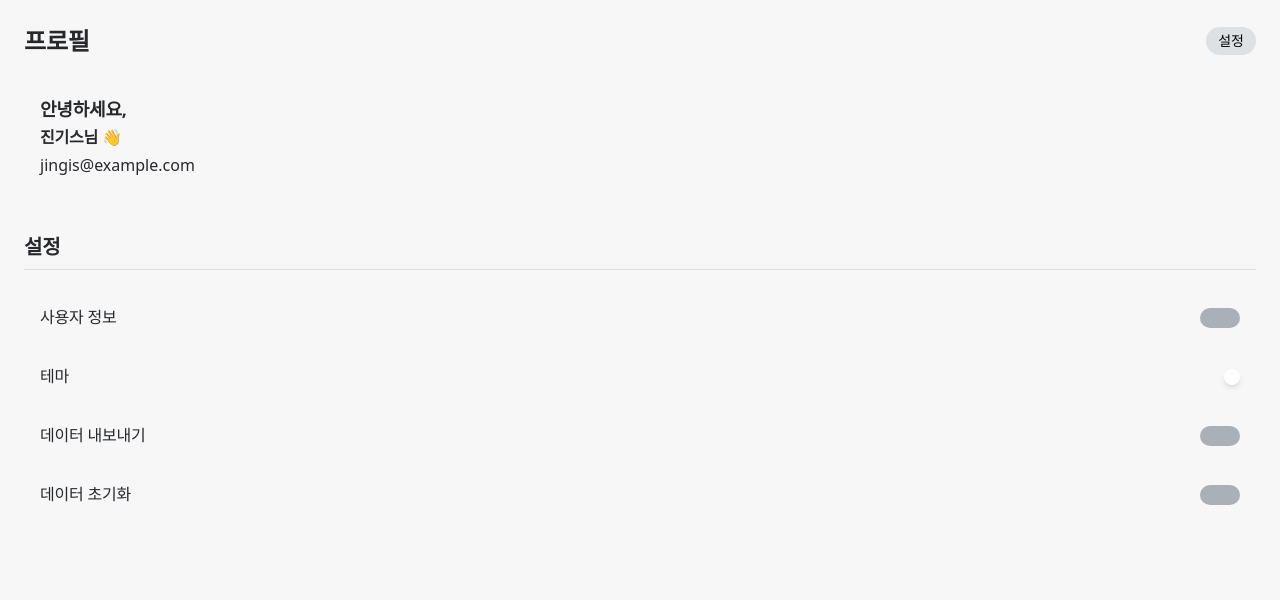
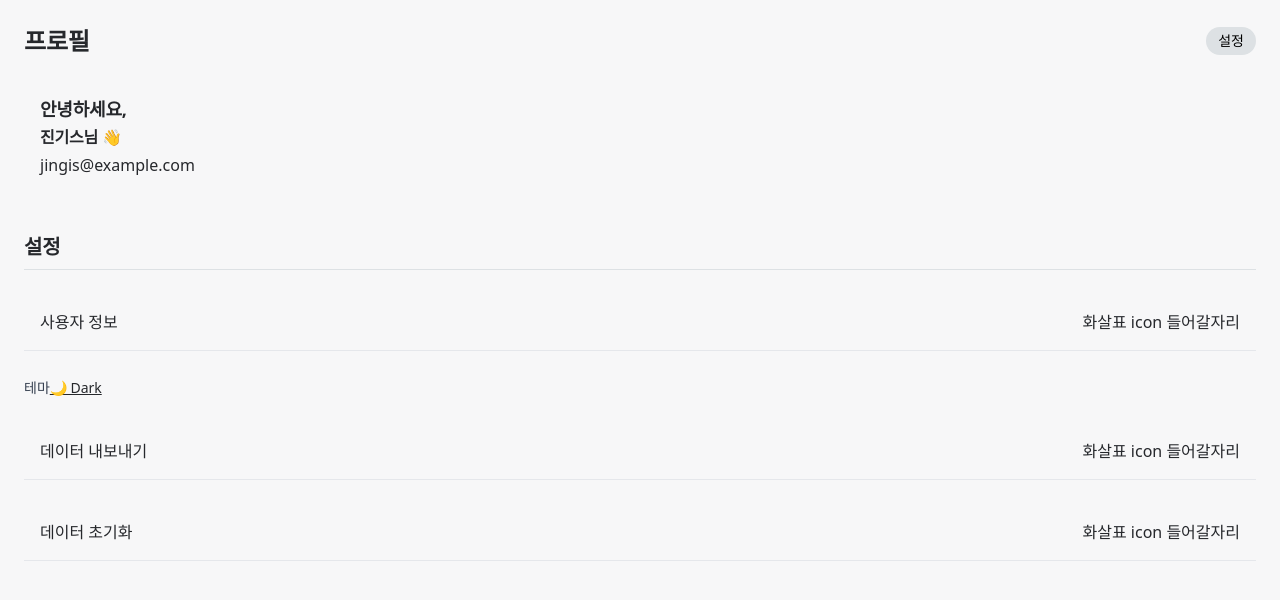
Before and after one commit to JGStudy/MoneyDefenseJGS, a Vue app in the folder MoneyDefenseJGS/: page / in a window 1280 px wide. Shown: the top 600 px of the page. Built offline with nearby package versions, Linux system fonts and the light colour scheme.

Commit message:
Refactor: 라우터 연결되게 코드 수정

```diff
--- a/MoneyDefenseJGS/src/App.vue
+++ b/MoneyDefenseJGS/src/App.vue
@@ -3,30 +3,19 @@
     <router-view />
   </div>
 </template>
-
 <script setup>
 import { useThemeStore } from '@/stores/themeStore'
 import { storeToRefs } from 'pinia'
-import { watchEffect, onMounted } from 'vue' // 상태 가져오기
+import { watch } from 'vue'
+
 const themeStore = useThemeStore()
-const { darkMode } = storeToRefs(themeStore)
+const { darkMode } = storeToRefs(themeStore) // ✅ 이거 하나만 있으면 충분!
 
-// body에도 dark 클래스 반영
-onMounted(() => {
-  document.body.classList.toggle('dark', darkMode.value)
-})
-
-watchEffect(() => {
-  document.body.classList.toggle('dark', darkMode.value)
-})
-
-const isDark = darkMode
+watch(
+  darkMode,
+  (isDark) => {
+    document.body.classList.toggle('dark', isDark)
+  },
+  { immediate: true },
+)
 </script>
-
-<style>
-body {
-  transition:
-    background-color 0.3s ease,
-    color 0.3s ease;
-}
-</style>
--- a/MoneyDefenseJGS/src/components/ThemeToggle.vue
+++ b/MoneyDefenseJGS/src/components/ThemeToggle.vue
@@ -1,26 +1,10 @@
 <template>
-  <label class="inline-flex items-center cursor-pointer">
-    <input
-      type="checkbox"
-      class="sr-only"
-      :checked="modelValue"
-      @change="$emit('update:modelValue', !modelValue)"
-    />
-    <div
-      class="w-10 h-5 bg-kbUi07 rounded-full p-1 flex items-center transition-colors duration-300"
-      :class="{ 'bg-kbPointBlue': modelValue }"
-    >
-      <div
-        class="bg-white w-4 h-4 rounded-full shadow-md transform transition-transform duration-300"
-        :class="{ 'translate-x-5': modelValue }"
-      />
-    </div>
-  </label>
+  <button @click="themeStore.toggleTheme()" class="text-sm underline">
+    {{ themeStore.darkMode ? '☀️ Light' : '🌙 Dark' }}
+  </button>
 </template>
 
 <script setup>
-defineProps({
-  modelValue: Boolean,
-})
-defineEmits(['update:modelValue'])
+import { useThemeStore } from '@/stores/themeStore'
+const themeStore = useThemeStore()
 </script>
--- /dev/null
+++ b/MoneyDefenseJGS/src/components/common/ListSideModal.vue
@@ -0,0 +1,30 @@
+<template>
+  <div>
+    <!-- 리스트 항목 -->
+    <div
+      @click="isOpen = true"
+      class="flex justify-between items-center p-4 border-b cursor-pointer"
+    >
+      <div>{{ label }}</div>
+      <slot name="action" />
+    </div>
+
+    <!-- 리스트 전용 모달 -->
+    <SideModal v-if="isOpen" @close="closeModal">
+      <slot name="modalContent" />
+    </SideModal>
+  </div>
+</template>
+
+<script setup>
+import { ref } from 'vue'
+import SideModal from '@/components/common/SideModal.vue'
+
+defineProps({ label: String })
+
+const isOpen = ref(false)
+
+function closeModal() {
+  isOpen.value = false
+}
+</script>
--- a/MoneyDefenseJGS/src/components/common/RealHeader.vue
+++ b/MoneyDefenseJGS/src/components/common/RealHeader.vue
@@ -19,4 +19,3 @@
   </div>
 </template>
 <script setup></script>
->>>>>>> develop
--- a/MoneyDefenseJGS/src/components/common/SettingListItem.vue
+++ /dev/null
@@ -1,16 +0,0 @@
-<template>
-  <div
-    class="flex justify-between items-center px-4 py-3 bg-kb-ui-10 hover:bg-kb-ui-09 text-kb-ui-02 rounded-xl cursor-pointer transition"
-    @click="$emit('click')"
-  >
-    <span class="text-body02 font-medium">{{ label }}</span>
-    <slot name="action" />
-  </div>
-</template>
-
-<script setup>
-defineProps({
-  label: String,
-})
-defineEmits(['click'])
-</script>
--- a/MoneyDefenseJGS/src/components/common/SideModal.vue
+++ b/MoneyDefenseJGS/src/components/common/SideModal.vue
@@ -1,18 +1,40 @@
 <template>
-  <div class="fixed inset-0 z-50 flex">
-    <!-- 어두운 배경 -->
-    <div class="flex-1 bg-black/40" @click="$emit('close')" />
-
-    <!-- 슬라이드 모달 -->
-    <div
-      class="w-[90%] max-w-md h-full bg-white dark:bg-kbUi02 shadow-xl overflow-auto transition-all duration-300 ease-in-out"
-    >
-      <slot />
-    </div>
+  <div class="kb-modal-wrapper">
+    <div class="kb-modal-overlay" @click="startClose" />
+    <transition name="slide-fade">
+      <div v-if="isVisible" class="kb-modal">
+        <slot />
+        <div class="kb-modal-footer">
+          <button @click="startClose" class="kb-button-secondary">취소</button>
+          <button @click="$emit('save')" class="kb-button-primary">저장</button>
+        </div>
+      </div>
+    </transition>
   </div>
 </template>
 
 <script setup>
-// 필요한 props, emits 등은 아래처럼 추가 가능
-defineEmits(['close'])
+import { ref, onMounted, onBeforeUnmount, nextTick } from 'vue'
+
+const emit = defineEmits(['close', 'save'])
+const isVisible = ref(false)
+
+function startClose() {
+  isVisible.value = false
+}
+
+function handleKeydown(e) {
+  if (e.key === 'Escape') startClose()
+}
+
+onMounted(() => {
+  nextTick(() => {
+    isVisible.value = true
+  })
+  window.addEventListener('keydown', handleKeydown)
+})
+
+onBeforeUnmount(() => {
+  window.removeEventListener('keydown', handleKeydown)
+})
 </script>
--- a/MoneyDefenseJGS/src/pages/SettingsPage.vue
+++ b/MoneyDefenseJGS/src/pages/SettingsPage.vue
@@ -5,40 +5,28 @@
       <h1 class="text-title02 font-bold">프로필</h1>
       <button class="bg-kb-ui-08 text-kb-ui-01 text-sm rounded-full px-3 py-1">설정</button>
     </div>
-
     <!-- 사용자 카드 -->
     <UserInfoCard />
-
     <!-- 설정 제목 -->
     <h2 class="text-title03 font-bold border-b border-kb-ui-08 pb-2">설정</h2>
-
     <!-- 설정 항목 리스트 -->
-    <div class="flex flex-col gap-3">
-      <SettingListItem label="사용자 정보" @click="$router.push('/user-edit')">
-        <template #action>
-          <div class="w-10 h-5 bg-kb-ui-06 rounded-full" />
-        </template>
-      </SettingListItem>
-
-      <SettingListItem label="테마" @click="$emit('open-modal', 'theme')">
-        <template #action>
-          <ThemeToggle :model-value="true" />
-        </template>
-      </SettingListItem>
-
-      <SettingListItem label="데이터 내보내기" @click="$emit('open-modal', 'export')">
-        <template #action>
-          <div class="w-10 h-5 bg-kb-ui-06 rounded-full" />
-        </template>
-      </SettingListItem>
-
-      <SettingListItem label="데이터 초기화" @click="$emit('open-modal', 'reset')">
-        <template #action>
-          <div class="w-10 h-5 bg-kb-ui-06 rounded-full" />
-        </template>
-      </SettingListItem>
+    <!-- 사용자 정보 -->
+    <ListSideModal label="사용자 정보" @click="$router.push('/user-edit')">
+      <template #action> 화살표 icon 들어갈자리 </template>
+    </ListSideModal>
+    <!-- 테마 -->
+    <div>
+      <span class="text-sm font-medium text-gray-700 dark:text-gray-300">테마</span>
+      <ThemeToggle />
     </div>
-
+    <ListSideModal label="데이터 내보내기">
+      <template #action> 화살표 icon 들어갈자리 </template>
+      <template #modalContent> 데이터를 저장하시겠습니까? </template>
+    </ListSideModal>
+    <ListSideModal label="데이터 초기화" @click="$emit('open-modal', 'reset')">
+      <template #action> 화살표 icon 들어갈자리 </template>
+      <template #modalContent>데이터를 초기화 하시겠습니까?</template>
+    </ListSideModal>
     <!-- 푸터 -->
     <Footer class="mt-auto" />
   </div>
@@ -46,7 +34,8 @@
 
 <script setup>
 import UserInfoCard from '@/components/UserInfoCard.vue'
-import SettingListItem from '@/components/common/SettingListItem.vue'
+import ListSideModal from '@/components/common/ListSideModal.vue'
 import ThemeToggle from '@/components/ThemeToggle.vue'
+import SideModal from '@/components/common/SideModal.vue'
 // import Footer from '@/components/Footer.vue'
 </script>
--- a/MoneyDefenseJGS/src/pages/UserEditPage.vue
+++ b/MoneyDefenseJGS/src/pages/UserEditPage.vue
@@ -13,10 +13,12 @@
 
     <!-- 버튼 -->
     <div class="flex gap-4 justify-center mt-6">
-      <button class="bg-kbUi02 text-white px-6 py-2 rounded-full" @click="handleSave">저장</button>
-      <button class="bg-kbUi05 text-white px-6 py-2 rounded-full" @click="router.back()">
+      <BaseButton class="bg-kbUi08 text-kbUi01 text-sm rounded-full px-3 py-1" @click="handleSave">
+        저장
+      </BaseButton>
+      <BaseButton class="bg-kbUi09 text-kbUi02 text-sm rounded-full px-3 py-1" @click="router.back">
         취소
-      </button>
+      </BaseButton>
     </div>
 
     <!-- 하단 푸터 -->
@@ -28,6 +30,7 @@
 import { ref } from 'vue'
 import { useRouter } from 'vue-router'
 import { useProfileStore } from '@/stores/profileStore'
+import BaseButton from '@/components/common/BaseButton.vue'
 // import InputItem from '@/components/InputItem.vue'
 // import Footer from '@/components/Footer.vue'
 
--- a/MoneyDefenseJGS/src/router/index.js
+++ b/MoneyDefenseJGS/src/router/index.js
@@ -1,8 +1,11 @@
 // src/router/index.js
 import { createRouter, createWebHistory } from 'vue-router'
+
+// 실제 페이지들
 import SettingsPage from '@/pages/SettingsPage.vue'
+import UserEditPage from '@/pages/UserEditPage.vue'
 
-const router = createRouter({
+export default createRouter({
   history: createWebHistory(import.meta.env.BASE_URL),
   routes: [
     {
@@ -10,7 +13,10 @@ const router = createRouter({
       name: 'settings',
       component: SettingsPage,
     },
+    {
+      path: '/user-edit',
+      name: 'user-edit',
+      component: UserEditPage,
+    },
   ],
 })
-
-export default router
--- a/MoneyDefenseJGS/src/stores/themeStore.js
+++ b/MoneyDefenseJGS/src/stores/themeStore.js
@@ -1,21 +1,14 @@
+// src/stores/themeStore.js
 import { defineStore } from 'pinia'
-import { ref } from 'vue'
 
-export const useThemeStore = defineStore(
-  'theme',
-  () => {
-    const darkMode = ref(false)
-    const themeColor = ref('#2C44C2')
-
-    function toggleDarkMode() {
-      darkMode.value = !darkMode.value
-    }
-
-    function setThemeColor(color) {
-      themeColor.value = color
-    }
-
-    return { darkMode, themeColor, toggleDarkMode, setThemeColor }
+export const useThemeStore = defineStore('theme', {
+  state: () => ({
+    darkMode: false,
+  }),
+  actions: {
+    toggleTheme() {
+      this.darkMode = !this.darkMode
+    },
   },
-  { persist: true },
-)
+  persist: true,
+})
```
